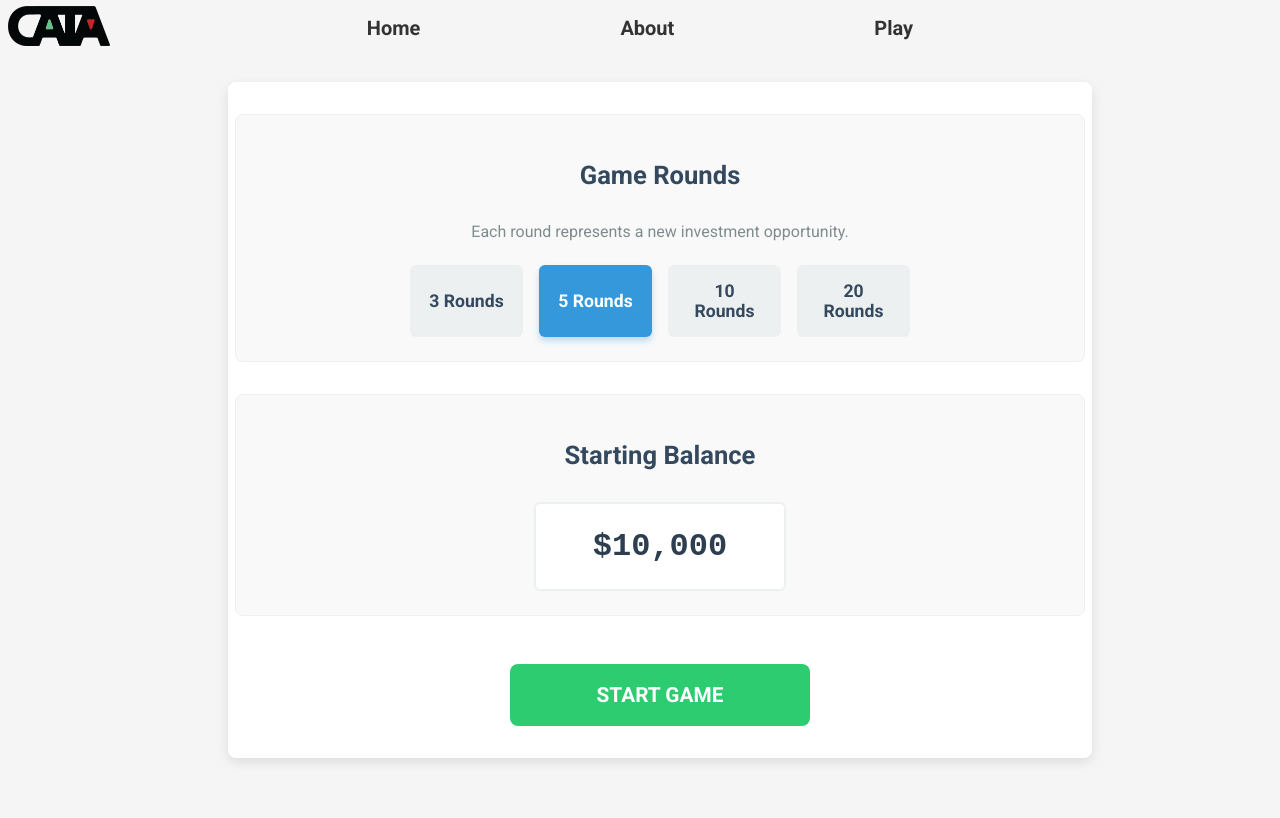
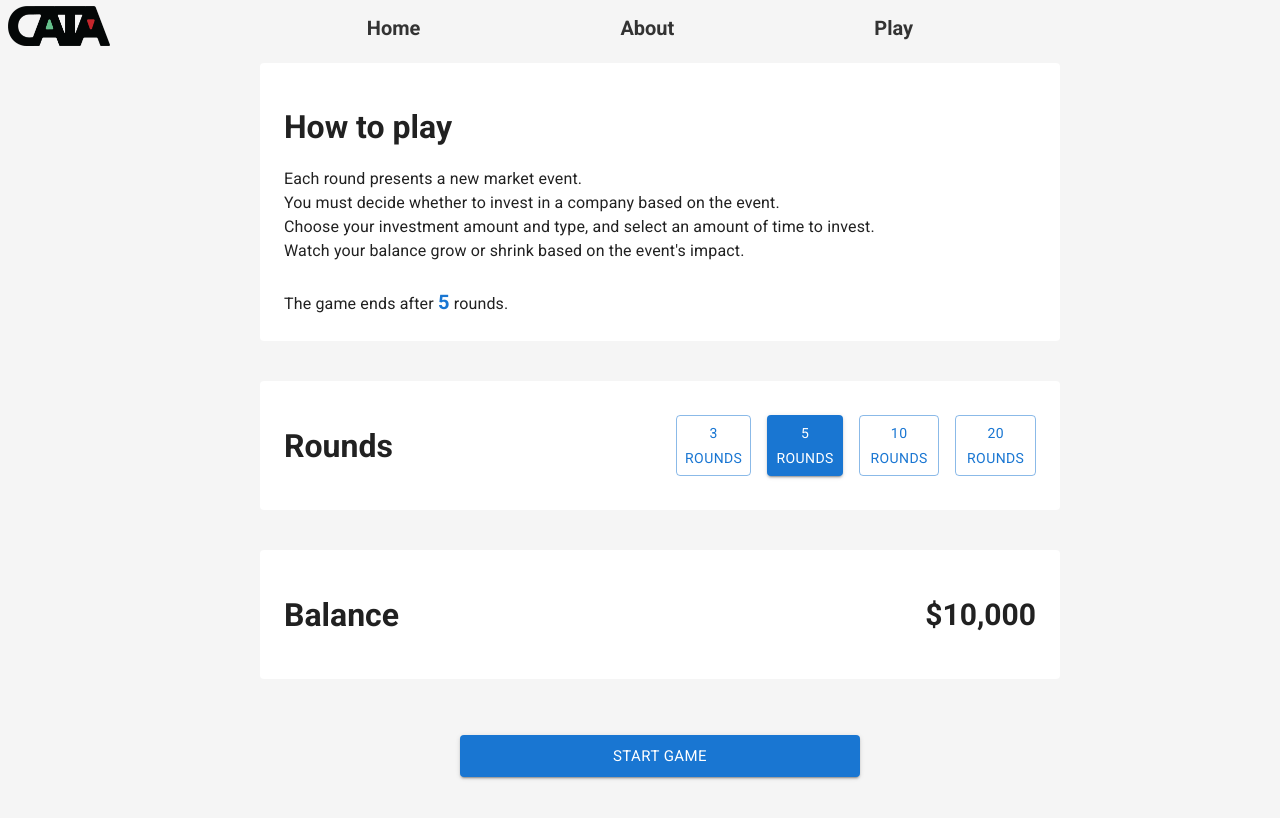
Before and after one commit to cbonnalie/catalyst, a React (Vite) app: page /play in a window 1280 px wide. Shown: the top 818 px of the page. Built offline with nearby package versions, Linux system fonts and the light colour scheme.

Commit message:
Game setup refactor.

```diff
--- a/client/src/components/game/GameSetup.tsx
+++ b/client/src/components/game/GameSetup.tsx
@@ -1,6 +1,8 @@
-import React, { useState } from 'react';
-import '../../styles/GameSetup.css';
-import { GAME_CONSTANTS } from '../../@types/types';
+import React, {useState} from 'react';
+import {GAME_CONSTANTS} from '../../@types/types';
+import Grid from '@mui/material/Grid';
+import {Button, Typography, Paper} from "@mui/material";
+import "../../styles/GameSetup.css";
 
 interface GameSetupProps {
     onStartGame: (rounds: number) => void;
@@ -9,7 +11,7 @@ interface GameSetupProps {
 /**
  * Game setup component that allows users to select number of rounds before playing
  */
-const GameSetup: React.FC<GameSetupProps> = ({ onStartGame }) => {
+const GameSetup: React.FC<GameSetupProps> = ({onStartGame}) => {
     const [rounds, setRounds] = useState<number>(5);
     const [startingBalance, setStartingBalance] = useState<number>(GAME_CONSTANTS.STARTING_BALANCE);
 
@@ -30,40 +32,79 @@ const GameSetup: React.FC<GameSetupProps> = ({ onStartGame }) => {
     };
 
     return (
-        <div className="game-setup-container">
-            <div className="setup-card">
+        <Grid container spacing={3} className={"game-setup-container"}>
+            {/* how to play section */}
+            <Grid size={12}>
+                <Paper elevation={0} className="setup-section" sx={{p: 3, mb: 2}}>
+                    <h1>How to play</h1>
+                    <Typography component="p">
+                        Each round presents a new market event. <br/>
+                        You must decide whether to invest in a company based on the
+                        event. <br/>
+                        Choose your investment amount and type, and select an amount of time to invest. <br/>
+                        Watch your balance grow or shrink based on the event's impact. <br/><br/>
+                        The game ends after{' '}
+                        <Typography component="span" color="primary" fontWeight="bold" display="inline" fontSize={"20px"}>
+                            {rounds}
+                        </Typography>
+                        {' '}rounds.
+                    </Typography>
+                </Paper>
+            </Grid>
 
-                <div className="setup-section">
-                    <h2 className="section-title">Game Rounds</h2>
-                    <p className="section-description">
-                        Each round represents a new investment opportunity.
-                    </p>
-
-                    <div className="rounds-options">
-                        {roundOptions.map(option => (
-                            <button
+            {/* rounds section */}
+            <Grid size={12}>
+                <Paper elevation={0} className="setup-section" sx={{p: 3, mb: 2}}>
+                    <Grid container>
+                        <Grid size={6}>
+                            <h1>Rounds</h1>
+                        </Grid>
+                        <Grid size={6} sx={{display: "flex", alignItems: "center", justifyContent: "flex-end"}}>
+                            {roundOptions.map((option) => (
+                                <Button
+                                    sx={{marginLeft: 2}}
                                     key={option}
-                                className={`round-option ${rounds === option ? 'selected' : ''}`}
+                                    variant={rounds === option ? "contained" : "outlined"}
                                     onClick={() => handleRoundChange(option)}
                                 >
                                     {option} Rounds
-                            </button>
+                                </Button>
                             ))}
-                    </div>
-                </div>
+                        </Grid>
+                    </Grid>
+                </Paper>
+            </Grid>
 
-                <div className="setup-section">
-                    <h2 className="section-title">Starting Balance</h2>
-                    <div className="balance-display">
+            {/* balance section */}
+            <Grid size={12}>
+                <Paper elevation={0} className="setup-section" sx={{p: 3, mb: 2}}>
+                    <Grid container>
+                        <Grid size={6}>
+                            <h1>Balance</h1>
+                        </Grid>
+                        <Grid size={6} sx={{display: "flex", alignItems: "center", justifyContent: "flex-end"}}>
+                            <div className={"setup-balance"} style={{fontSize: "30px", fontWeight: "bold"}}>
                                 ${startingBalance.toLocaleString()}
                             </div>
-                </div>
+                        </Grid>
+                    </Grid>
+                </Paper>
+            </Grid>
 
-                <button className="start-game-button" onClick={handleStartGame}>
+            {/* start game button */}
+            <Grid size={12} sx={{display: "flex", justifyContent: "center", mt: 2}}>
+                <Button
+                    variant="contained"
+                    color="primary"
+                    size="large"
+                    onClick={handleStartGame}
+                    sx={{minWidth: 400}}
+                >
                     Start Game
-                </button>
-            </div>
-        </div>
+                </Button>
+            </Grid>
+
+        </Grid>
     );
 };
 
--- a/client/src/styles/GameSetup.css
+++ b/client/src/styles/GameSetup.css
@@ -1,143 +1,7 @@
 .game-setup-container {
-    display: flex;
-    flex-direction: column;
-    justify-content: center;
-    align-items: center;
-    min-height: 100vh; /* Use min-height instead of height with clamp */
-    width: 100%; /* Use full width and let the card control the width */
-    padding: 2rem;
+    margin: 0;
+    padding: 0;
+    min-width: 300px;
+    width: 800px;
+    max-width: 800px;
 }
-
-.setup-card {
-    display: flex;
-    flex-direction: column;
-    justify-content: flex-start;
-    align-items: center;
-    width: min(800px, 90%);
-    max-height: 90vh;
-    background-color: white;
-    border-radius: 8px;
-    box-shadow: 0 4px 12px rgba(0, 0, 0, 0.1);
-    padding: 2rem;
-    margin: 0 auto; /* Center horizontally */
-}
-
-.setup-title {
-    font-size: 2.5rem;
-    color: #2c3e50;
-    margin-bottom: 1rem;
-    text-align: center;
-}
-
-.setup-description {
-    text-align: center;
-    color: #7f8c8d;
-    font-size: 1.1rem;
-    margin-bottom: 2.5rem;
-}
-
-.setup-section {
-    margin-bottom: 2rem;
-    padding: 1.5rem;
-    border-radius: 8px;
-    width: 100%;
-    display: flex;
-    flex-direction: column;
-    align-items: center;
-    justify-content: center;
-    background-color: #f9f9f9;
-    border: 1px solid #ecf0f1;
-}
-
-.section-title {
-    font-size: 1.6rem;
-    color: #34495e;
-    margin-bottom: 1rem;
-    text-align: center;
-}
-
-.section-description {
-    color: #7f8c8d;
-    margin-bottom: 1.5rem;
-    text-align: center;
-}
-
-.rounds-options {
-    display: flex;
-    justify-content: center; /* Changed to center */
-    flex-wrap: wrap;
-    gap: 1rem;
-    width: 100%;
-    max-width: 500px; /* Limit max width */
-}
-
-.round-option {
-    flex: 1;
-    min-width: 80px;
-    padding: 1rem;
-    font-size: 1.1rem;
-    font-weight: 600;
-    background-color: #ecf0f1;
-    color: #34495e;
-    border: none;
-    border-radius: 6px;
-    cursor: pointer;
-    transition: all 0.2s ease;
-    text-align: center;
-}
-
-.round-option:hover {
-    background-color: #d5dbdb;
-}
-
-.round-option.selected {
-    background-color: #3498db;
-    color: white;
-    box-shadow: 0 4px 6px rgba(52, 152, 219, 0.3);
-}
-
-.balance-display {
-    background-color: #ffffff;
-    padding: 1.5rem;
-    border-radius: 6px;
-    text-align: center;
-    font-size: 2rem;
-    font-weight: 700;
-    color: #2c3e50;
-    font-family: 'Courier New', monospace;
-    border: 2px solid #ecf0f1;
-    margin-top: 1rem;
-    min-width: 200px;
-}
-
-.setup-section ul {
-    padding-left: 1.5rem;
-    margin-bottom: 1rem;
-}
-
-.setup-section li {
-    margin-bottom: 0.5rem;
-    color: #5d6d7e;
-    line-height: 1.5;
-}
-
-.start-game-button {
-    display: block;
-    width: 100%;
-    max-width: 300px;
-    padding: 1.2rem;
-    font-size: 1.3rem;
-    font-weight: 600;
-    text-transform: uppercase;
-    background-color: #2ecc71;
-    color: white;
-    border: none;
-    border-radius: 8px;
-    cursor: pointer;
-    transition: background-color 0.3s ease;
-    margin-top: 1rem;
-}
-
-.start-game-button:hover {
-    background-color: #27ae60;
-}
--- a/package.json
+++ b/package.json
@@ -12,6 +12,9 @@
     "preview": "vite preview"
   },
   "dependencies": {
+    "@emotion/react": "^11.14.0",
+    "@emotion/styled": "^11.14.0",
+    "@mui/material": "^7.0.1",
     "cors": "^2.8.5",
     "express": "^4.21.2",
     "react": "^19.0.0",
```
Also changed, not shown: 1 other file (tests, documents, lock files or other folders). Lines whose indentation alone changed are shown as unchanged.
